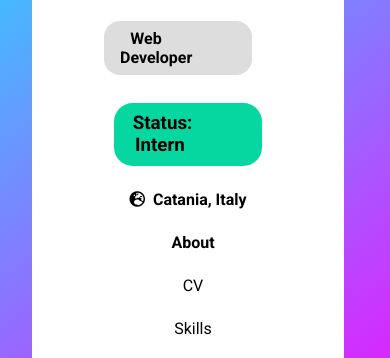
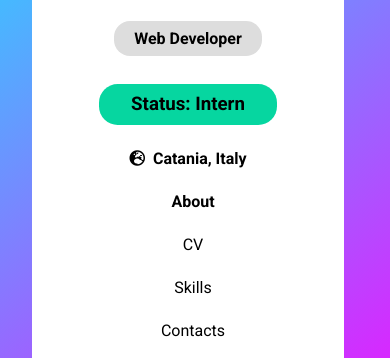
Before and after one commit to Edo99Pal/edo99pal.github.io, a plain HTML site: page index.html in a window 390 px wide. Both pictures are taken after a click on the icon 195 px from the left and 64 px from the top of the page. Shown: the part 309-667 px from the top of the page. Drawn offline with nearby package versions, Linux system fonts and the light colour scheme.

Commit message:
responsive

```diff
--- a/main.js
+++ b/main.js
@@ -19,12 +19,14 @@ $(document).ready(function () {
 
     $menu.hover(function(){
         $(this).animate({
-            'font-size': '1.2em'
+            'font-size': '1.2em',
+            'font-weight': 500
         }, 200);
     });
     $menu.on('mouseleave', function(){
         $(this).animate({
-            'font-size': '1em'
+            'font-size': '1em',
+            'font-weight': 400
         }, 200);
     });
     function showContent() {
--- a/style.css
+++ b/style.css
@@ -87,7 +87,7 @@ h1 {
     width: 50%;
     margin-left: auto;
     margin-right: auto;
-    padding: .5em 1em;
+    padding: .5em 0;
     background-color: #06d6a0;
     border-radius: 1em;
 }
@@ -540,14 +540,8 @@ input[type="submit"]:hover {
 }
 
 @media (max-width: 900px) {
-    h1 {
-        padding-right: 5em;
-        padding-left: 1em;
-        position: relative;
-        left: -10px;
-    }
-
-    .status {
-        padding-right: 4em;
+     .status {
+        width: 60%;
+        padding: .5em
     }
 }
```
